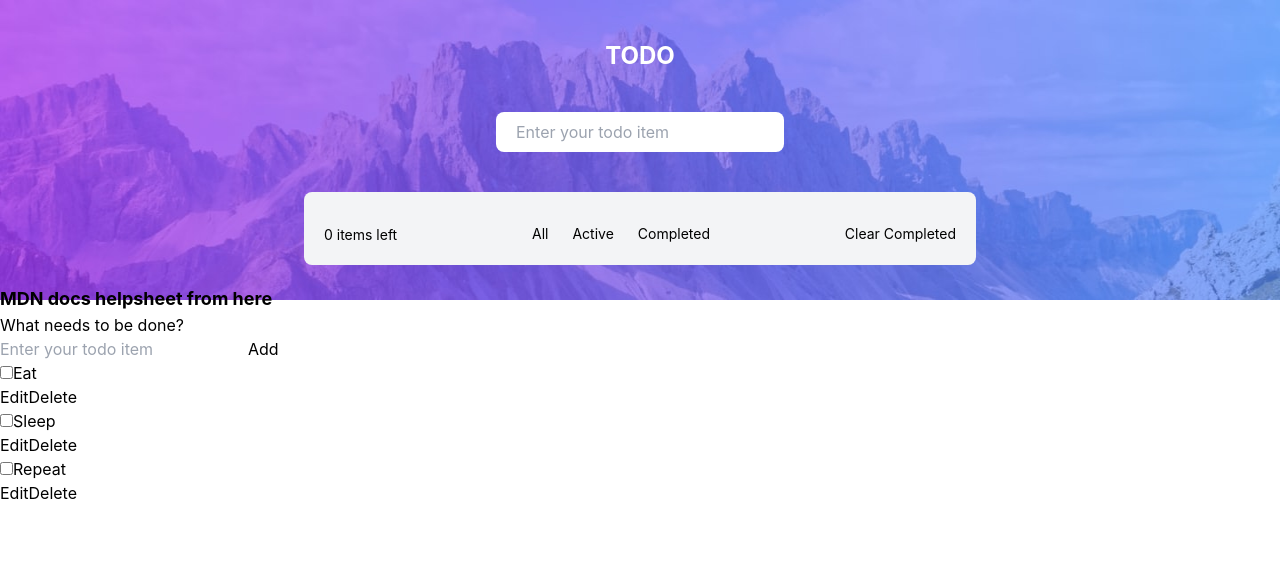
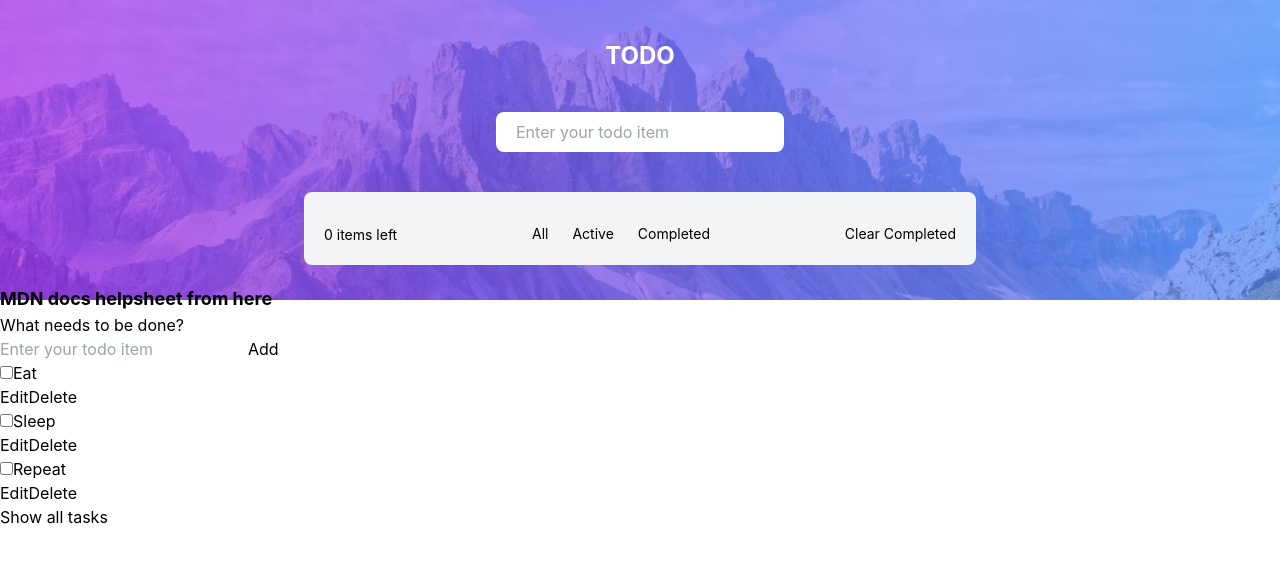
Before and after one commit to balderb/todo-app-reactjs, a React (Create React App) app: page / in a window 1280 px wide. Shown: the top 562 px of the page. Built offline with nearby package versions, Linux system fonts and the light colour scheme.

Commit message:
bug fix on Filterbutton.jsx file naming convention 'jsx'

```diff
--- a/src/App.js
+++ b/src/App.js
@@ -4,6 +4,7 @@ import Logo from "./components/Logo"
 import List from "./components/List"
 import Todo from './components/Todo'
 import Form from './components/Form.jsx'
+import FilterButton from './components/FilterButton';
 
 import { v4 as uuidv4 } from "uuid"
 
@@ -71,6 +72,8 @@ const App = (props) => {
           { taskList }
         </ul>
 
+        <FilterButton/>
+
       </main>
     </>
   );
--- /dev/null
+++ b/src/components/FilterButton.jsx
@@ -0,0 +1,13 @@
+import React from "react";
+
+function FilterButton(props) {
+  return (
+    <button type="button" className="btn toggle-btn" aria-pressed="true">
+      <span className="visually-hidden">Show </span>
+      <span>all </span>
+      <span className="visually-hidden"> tasks</span>
+    </button>
+  );
+}
+
+export default FilterButton;
```
Also changed, not shown: 1 other file (tests, documents, lock files or other folders).
